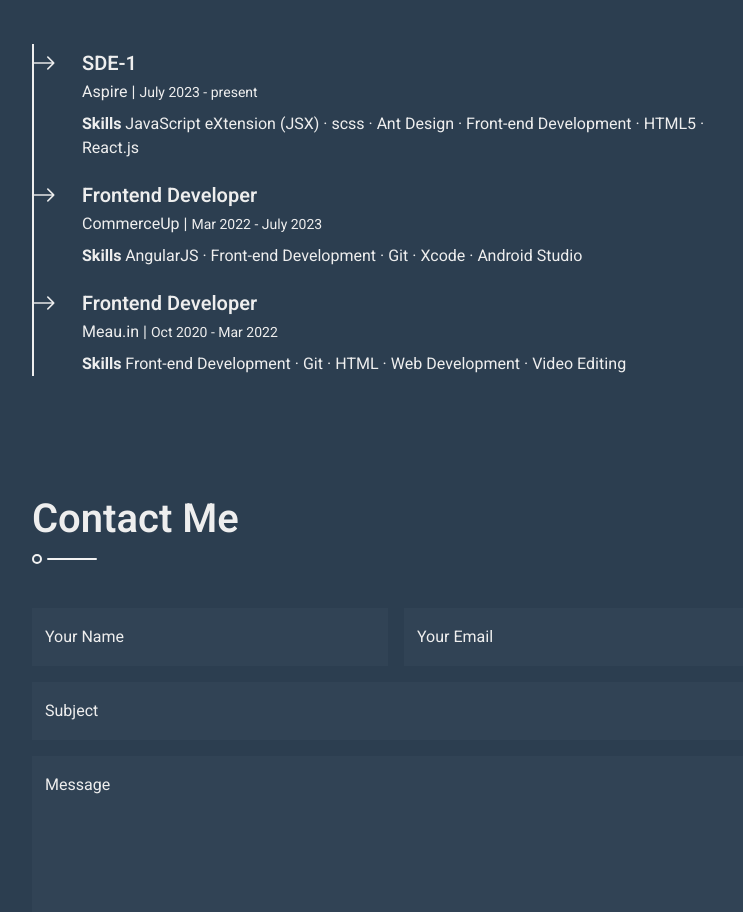
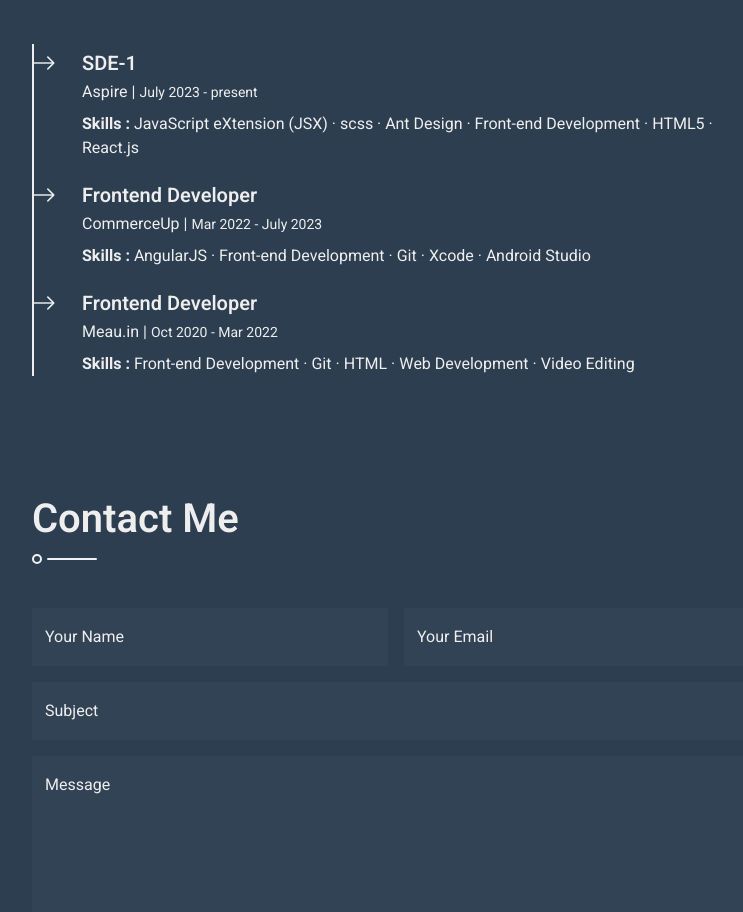
Before and after one commit to imkeshriraj/my-portfolio, a plain HTML site: page index.html in a window 1280 px wide. Shown: the part 1185-2097 px from the top of the page, without its empty margins (438-1181 px from the left). Drawn offline with nearby package versions, Linux system fonts and the light colour scheme.

Commit message:
update index.html with new exprience

```diff
--- a/index.html
+++ b/index.html
@@ -228,21 +228,21 @@
                                 <span class="bi bi-arrow-right fs-4 text-light position-absolute" style="top: -5px; left: -50px;"></span>
                                 <h5 class="mb-1">SDE-1</h5>
                                 <p class="mb-2">Aspire | <small>July 2023 - present</small></p>
-                                <p><strong>Skills</strong> JavaScript eXtension (JSX) · scss · Ant Design · Front-end Development · HTML5 · React.js</p>
+                                <p><strong>Skills :</strong> JavaScript eXtension (JSX) · scss · Ant Design · Front-end Development · HTML5 · React.js</p>
 
                             </div>
                             <div class="position-relative mb-4">
                                 <span class="bi bi-arrow-right fs-4 text-light position-absolute" style="top: -5px; left: -50px;"></span>
                                 <h5 class="mb-1">Frontend Developer</h5>
                                 <p class="mb-2">CommerceUp | <small>Mar 2022 - July 2023</small></p>
-                                <p><strong>Skills</strong> AngularJS · Front-end Development · Git · Xcode · Android Studio</p>
+                                <p><strong>Skills :</strong> AngularJS · Front-end Development · Git · Xcode · Android Studio</p>
 
                             </div>
                             <div class="position-relative mb-4">
                                 <span class="bi bi-arrow-right fs-4 text-light position-absolute" style="top: -5px; left: -50px;"></span>
                                 <h5 class="mb-1">Frontend Developer</h5>
                                 <p class="mb-2">Meau.in | <small>Oct 2020 - Mar 2022</small></p>
-                                <p> <strong>Skills</strong>  Front-end Development · Git · HTML · Web Development · Video Editing</p>
+                                <p> <strong>Skills :</strong>  Front-end Development · Git · HTML · Web Development · Video Editing</p>
                             </div>
 
                         </div>
```
